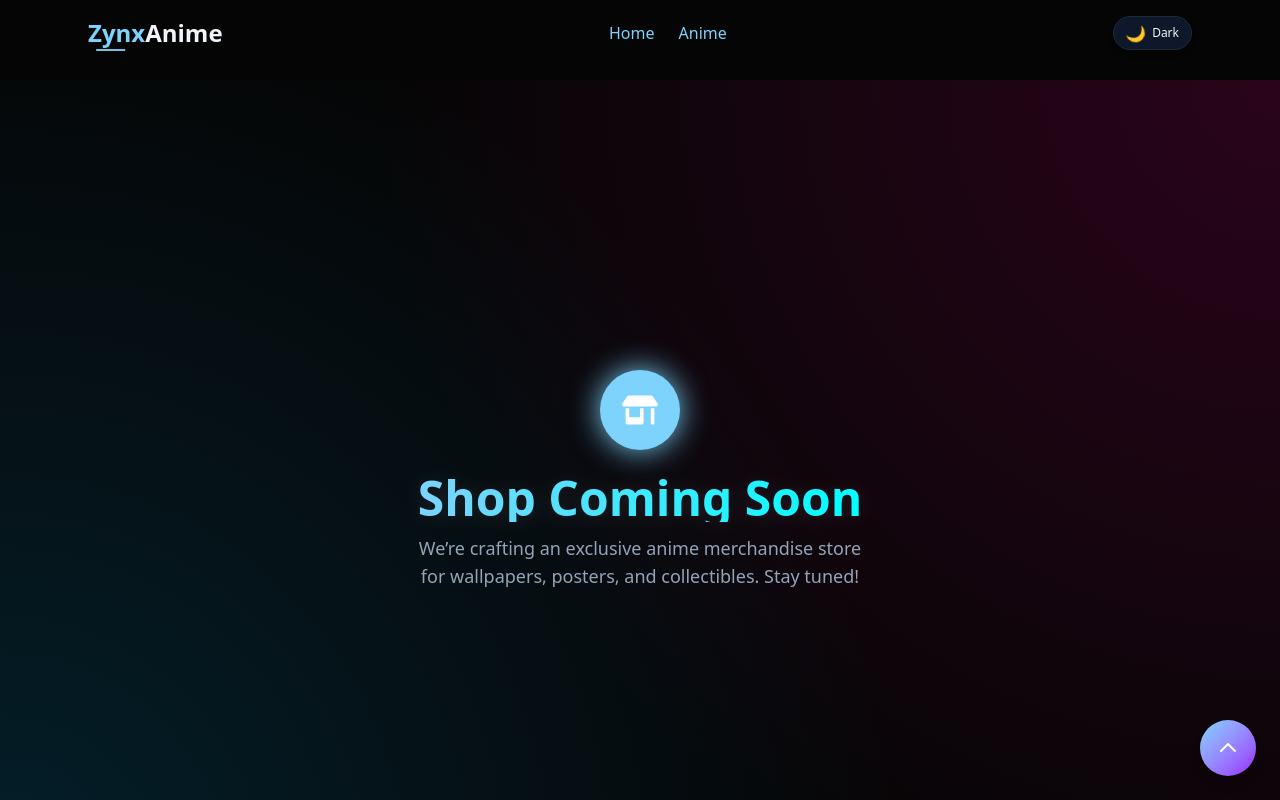
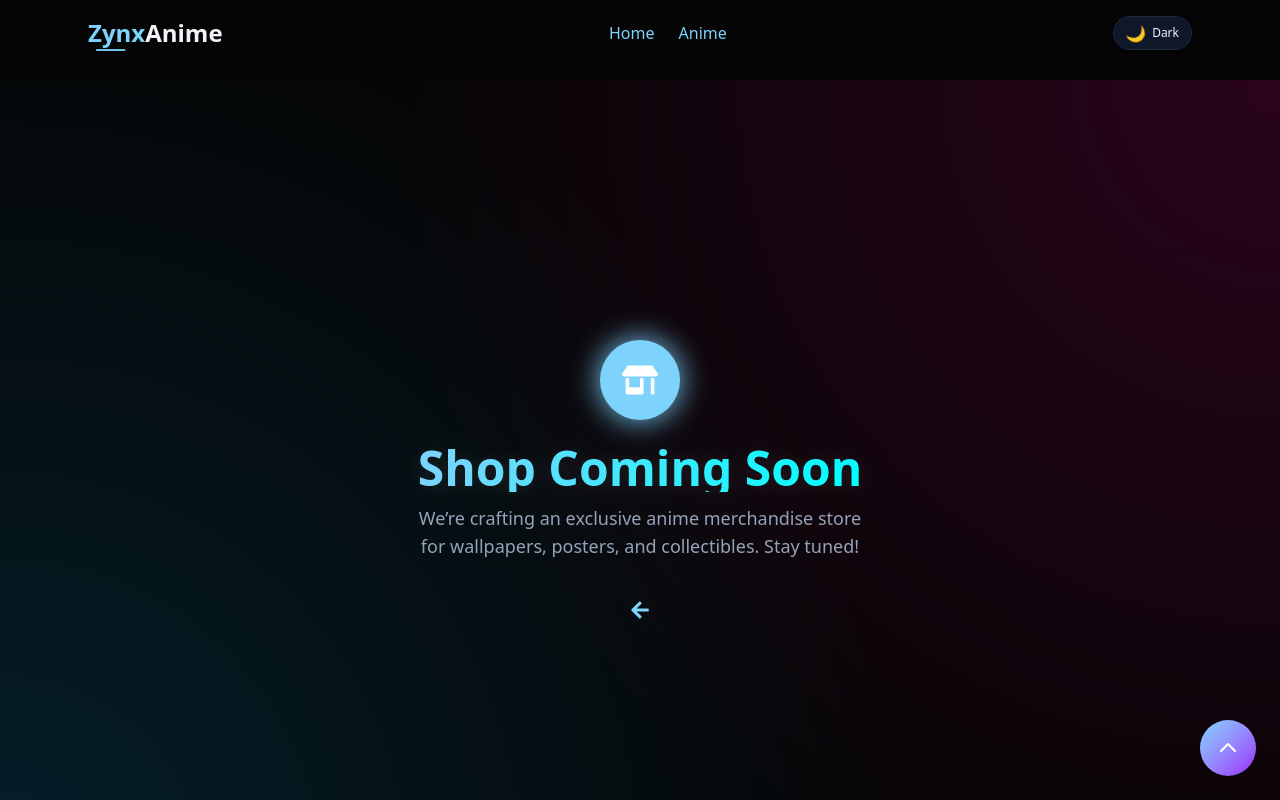
Before and after one commit to tushar-kant/zynx-a, a Next.js app: page /shop in a window 1280 px wide. Shown: the top 800 px of the page. Built offline with nearby package versions, Linux system fonts and the light colour scheme.

Commit message:
back button added

```diff
--- a/app/shop/page.tsx
+++ b/app/shop/page.tsx
@@ -5,7 +5,7 @@ import { FaArrowLeft, FaStoreAlt } from "react-icons/fa";
 export default function ShopPage() {
   return (
     <main className="relative min-h-screen flex flex-col items-center justify-center bg-[var(--background)] text-[var(--foreground)] overflow-hidden transition-colors duration-300">
-      {/* 🌌 Animated background that adapts to theme */}
+      {/* 🌌 Animated background */}
       <div className="absolute inset-0 bg-[radial-gradient(circle_at_top_right,var(--accent-transparent,rgba(255,0,150,0.15)),transparent_60%),radial-gradient(circle_at_bottom_left,var(--accent-transparent,rgba(0,180,255,0.15)),transparent_60%)] animate-pulse-slow" />
 
       {/* 🏬 Content */}
@@ -28,7 +28,15 @@ export default function ShopPage() {
           posters, and collectibles. Stay tuned!
         </p>
 
-        {/* Back Button */}
+        {/* 🔙 Back Button */}
+       <div className="mt-10 flex justify-center">
+  <Link
+    href="/"
+    className="inline-flex items-center justify-center "
+  >
+    <FaArrowLeft className="w-5 h-5" />
+  </Link>
+</div>
 
       </div>
     </main>
```
